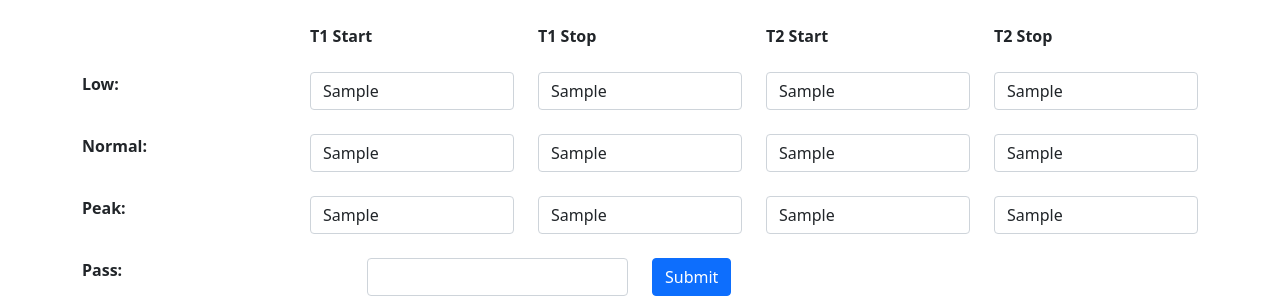
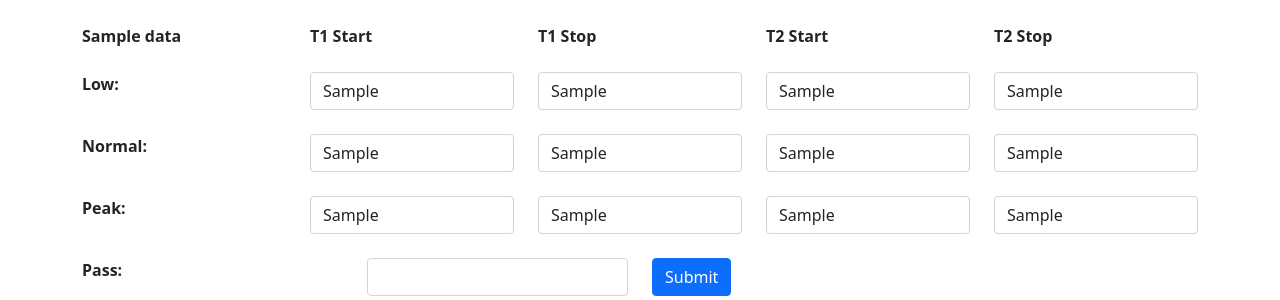
Before and after one commit to shtir/W106-config, a Flask app: template templates/index.html in a window 1280 px wide. Shown: the top 300 px of the page. Run offline with Flask 2, Linux system fonts and the light colour scheme; the template is opened without the code that fills it: most values are stand-ins (such as "Sample title", 1, 10 or a date in 2020).

Commit message:
add DBname to index page

```diff
--- a/app.py
+++ b/app.py
@@ -39,6 +39,7 @@ def index():
     if (id):
         info = idselector(id)
         data = W106(info.ipAddress, info.port)
+        data.dbname=info.dbname
     else:
         data = ""
 
--- a/templates/index.html
+++ b/templates/index.html
@@ -15,7 +15,7 @@ EMS - Setting
 
     <div class="row">
       <div class="col">
-        <label></label>
+        <label><B>{{ data.dbname }}</B></label>
       </div>
       <div class="col">
         <label><b>T1 Start</b></label>
```
